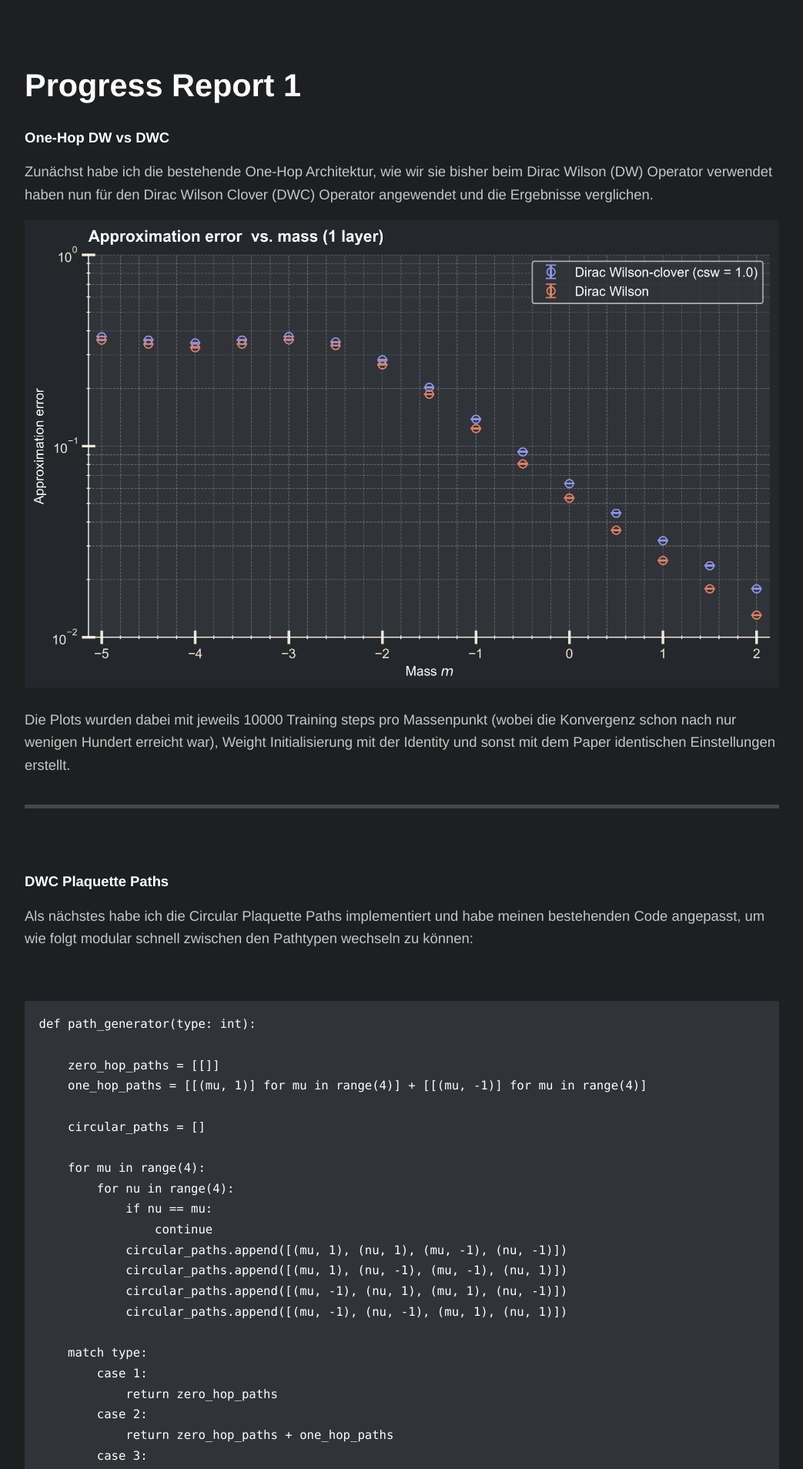
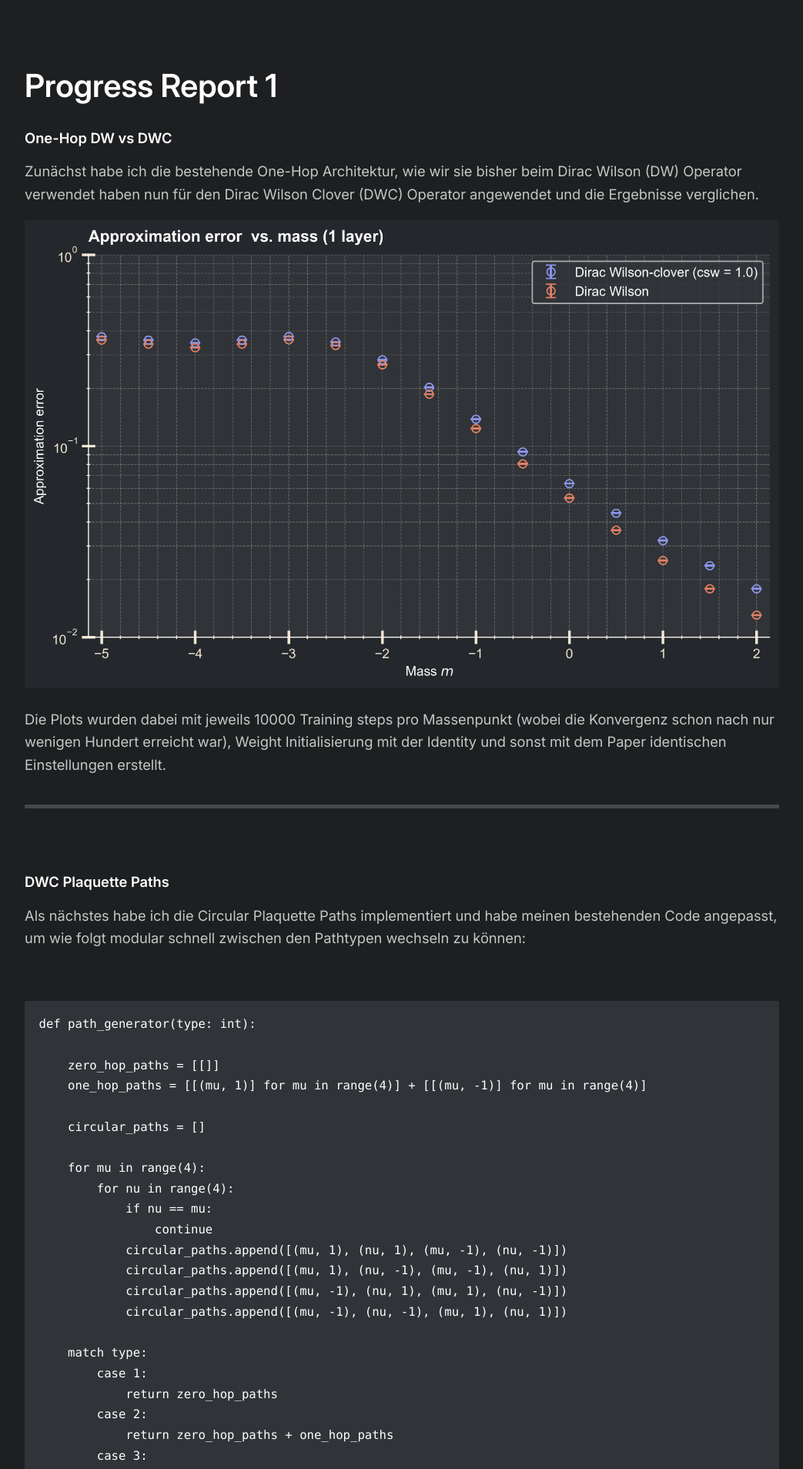
Before and after one commit to DavidCyba/thesis-reporting, a Jekyll site: the page built from reports/progress_report_01.md, in a window 1280 px wide. Shown: the top 1908 px of the page at 77% size, without its empty margins (118-1161 px from the left). Built offline with Jekyll 4.4.1, drawn with Linux system fonts in a browser that asks for light colours.

Commit message:
fix font

```diff
--- a/_layouts/default.html
+++ b/_layouts/default.html
@@ -36,6 +36,22 @@
         html body .markdown-preview pre code {
             background: transparent;
         }
+
+        /* Self-hosted Inter font */
+        @font-face {
+            font-family: "Inter";
+            src: url("{{ '/assets/fonts/InterVariable.woff2' | relative_url }}")
+                format("woff2");
+            font-weight: 100 900;
+            font-style: normal;
+            font-display: swap;
+        }
+
+        /* Document typography */
+        html body {
+            font-family: "Inter", "Helvetica Neue",
+                        "Segoe UI", Arial, sans-serif;
+        }
     </style>
 
     <!-- MathJax -->
```
Also changed, not shown: assets/fonts/InterVariable.woff2 (added), assets/fonts/LICENSE.txt (added).
